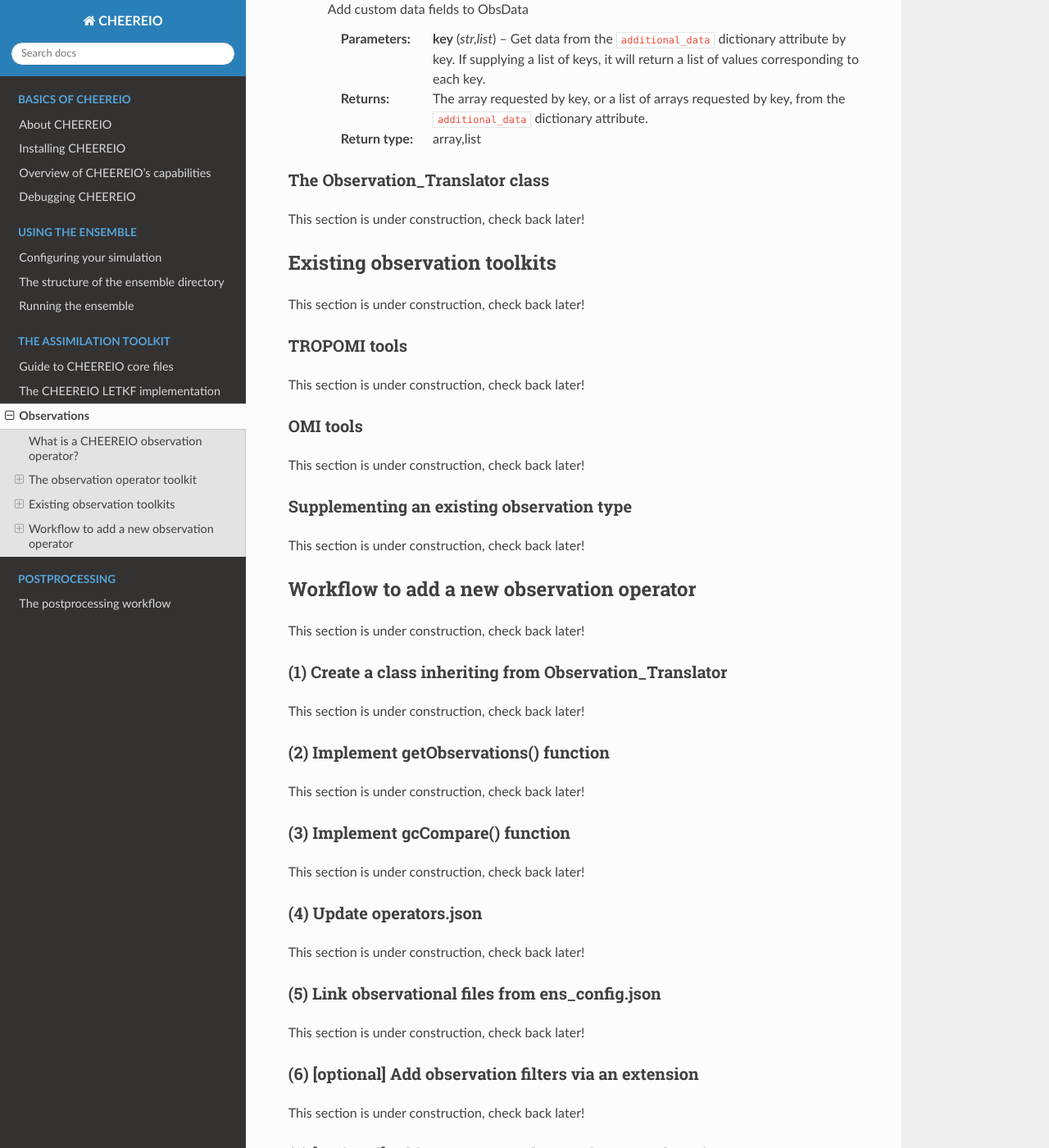
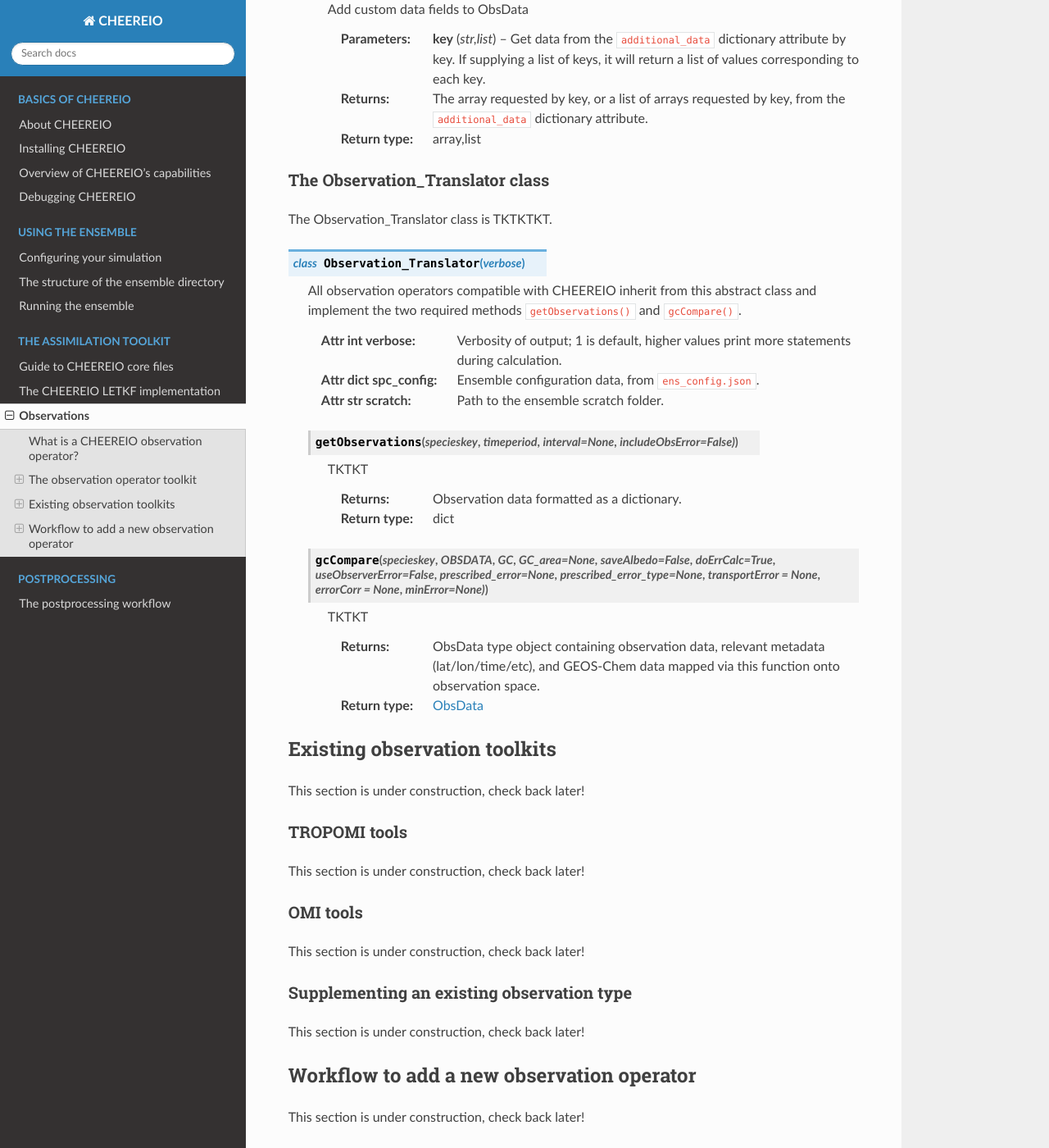
Before and after one commit to drewpendergrass/CHEEREIO, a Sphinx documentation site: the page built from docs/Observations.rst, in a window 1280 px wide and 1400 px high, scrolled down 7594 px. Shown: the whole window at 82% size. Built offline with Sphinx 7.4.7 and the Read the Docs theme 2.0.0, drawn with Linux system fonts in a browser that asks for light colours.

Commit message:
added obsdata docs

```diff
--- a/docs/Observations.rst
+++ b/docs/Observations.rst
@@ -206,14 +206,37 @@
       :return: The array requested by key, or a list of arrays requested by key, from the ``additional_data`` dictionary attribute.
       :rtype: array,list
 
-
-
 .. _Observation_Translator:
 
 The Observation_Translator class
 ~~~~~~~~~~~~~
 
-This section is under construction, check back later!
+The Observation_Translator class is TKTKTKT.
+
+.. py:class:: Observation_Translator(verbose)
+
+   All observation operators compatible with CHEEREIO inherit from this abstract class and implement the two required methods ``getObservations()`` and ``gcCompare()``.
+
+   :attr int verbose: Verbosity of output; 1 is default, higher values print more statements during calculation.
+   :attr dict spc_config: Ensemble configuration data, from ``ens_config.json``.
+   :attr str scratch: Path to the ensemble scratch folder.
+
+   .. py:method:: Observation_Translator.getObservations(specieskey,timeperiod, interval=None, includeObsError=False))
+
+      TKTKT
+
+      :return: Observation data formatted as a dictionary.
+      :rtype: dict
+
+   .. py:method:: Observation_Translator.gcCompare(specieskey,OBSDATA,GC,GC_area=None,saveAlbedo=False,doErrCalc=True,useObserverError=False, prescribed_error=None,prescribed_error_type=None,transportError = None, errorCorr = None,minError=None))
+
+      TKTKT
+
+      :return: ObsData type object containing observation data, relevant metadata (lat/lon/time/etc), and GEOS-Chem data mapped via this function onto observation space.
+      :rtype: ObsData
+
+
+
 
 
 Existing observation toolkits
```
